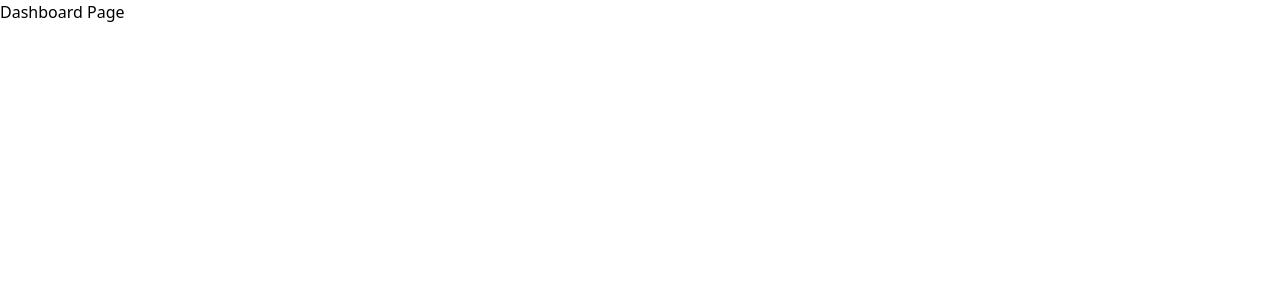
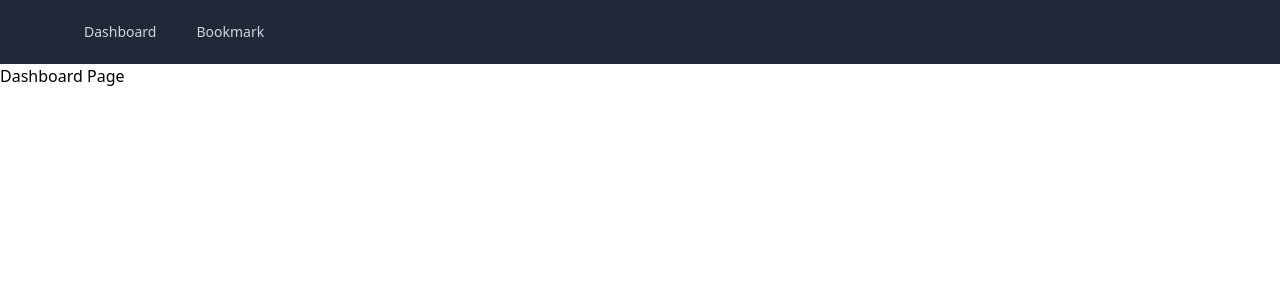
Before and after one commit to dyvapandhu/react-deall-test, a React (Create React App) app: page / in a window 1280 px wide. Shown: the top 300 px of the page. Built offline with nearby package versions, Linux system fonts and the light colour scheme.

Commit message:
[ADD] Main navigation

```diff
--- a/src/App.js
+++ b/src/App.js
@@ -1,4 +1,5 @@
 import { BrowserRouter, Routes, Route } from "react-router-dom";
+import MainNavigation from "./components/MainNavigation";
 import BookmarkPage from "./pages/Bookmark";
 import DashboardPage from "./pages/Dashboard";
 
@@ -6,6 +7,7 @@ function App() {
   return (
     <div>
       <BrowserRouter>
+        <MainNavigation />
         <Routes>
           <Route path="/" element={<DashboardPage />} />
           <Route path="/dashboard" element={<DashboardPage />} />
--- /dev/null
+++ b/src/components/MainNavigation.js
@@ -0,0 +1,90 @@
+import { Disclosure } from "@headlessui/react";
+import { Bars3Icon, XMarkIcon } from "@heroicons/react/24/outline";
+import { Link } from "react-router-dom";
+
+const navigation = [
+  { name: "Dashboard", to: "/", current: false },
+  { name: "Bookmark", to: "/bookmark", current: false },
+];
+
+function classNames(...classes) {
+  return classes.filter(Boolean).join(" ");
+}
+
+export default function MainNavigation() {
+  return (
+    <>
+      <div className="min-h-full">
+        <Disclosure as="nav" className="bg-gray-800">
+          {({ open }) => (
+            <>
+              <div className="mx-auto max-w-7xl px-4 sm:px-6 lg:px-8">
+                <div className="flex h-16 items-center justify-between">
+                  <div className="flex items-center">
+                    <div className="hidden md:block">
+                      <div className="ml-10 flex items-baseline space-x-4">
+                        {navigation.map((item) => (
+                          <Link
+                            key={item.name}
+                            to={item.to}
+                            className={classNames(
+                              item.current
+                                ? "bg-gray-900 text-white"
+                                : "text-gray-300 hover:bg-gray-700 hover:text-white",
+                              "px-3 py-2 rounded-md text-sm font-medium"
+                            )}
+                            aria-current={item.current ? "page" : undefined}
+                          >
+                            {item.name}
+                          </Link>
+                        ))}
+                      </div>
+                    </div>
+                  </div>
+                  <div className="-mr-2 flex md:hidden">
+                    {/* Mobile menu button */}
+                    <Disclosure.Button className="inline-flex items-center justify-center rounded-md bg-gray-800 p-2 text-gray-400 hover:bg-gray-700 hover:text-white focus:outline-none focus:ring-2 focus:ring-white focus:ring-offset-2 focus:ring-offset-gray-800">
+                      <span className="sr-only">Open main menu</span>
+                      {open ? (
+                        <XMarkIcon
+                          className="block h-6 w-6"
+                          aria-hidden="true"
+                        />
+                      ) : (
+                        <Bars3Icon
+                          className="block h-6 w-6"
+                          aria-hidden="true"
+                        />
+                      )}
+                    </Disclosure.Button>
+                  </div>
+                </div>
+              </div>
+
+              <Disclosure.Panel className="md:hidden">
+                <div className="space-y-1 px-2 pt-2 pb-3 sm:px-3">
+                  {navigation.map((item) => (
+                    <Disclosure.Button
+                      key={item.name}
+                      as="a"
+                      href={item.to}
+                      className={classNames(
+                        item.current
+                          ? "bg-gray-900 text-white"
+                          : "text-gray-300 hover:bg-gray-700 hover:text-white",
+                        "block px-3 py-2 rounded-md text-base font-medium"
+                      )}
+                      aria-current={item.current ? "page" : undefined}
+                    >
+                      {item.name}
+                    </Disclosure.Button>
+                  ))}
+                </div>
+              </Disclosure.Panel>
+            </>
+          )}
+        </Disclosure>
+      </div>
+    </>
+  );
+}
```
